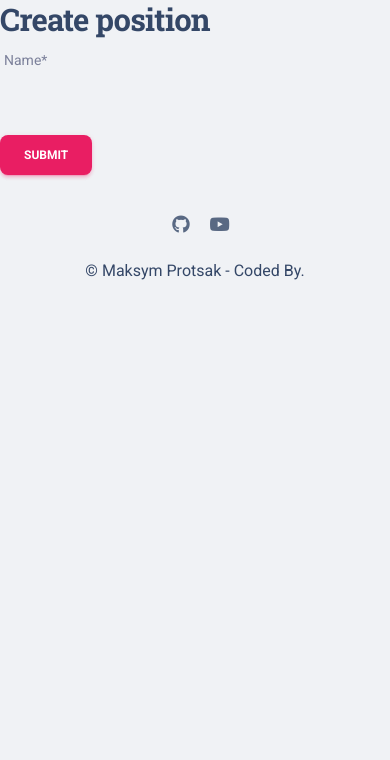
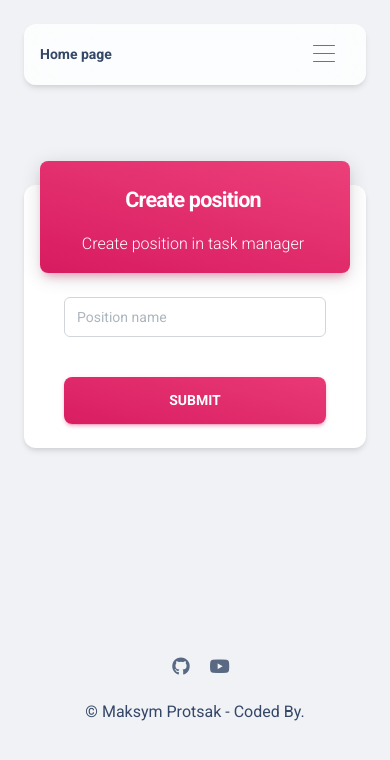
Before and after one commit to MaksymProtsak/it-company-task-manager, a Django app: page /positions/create/ in a window 390 px wide. Shown: the top 760 px of the page. Run offline with Django 5.2, Linux system fonts and the light colour scheme; the visitor is signed in with stand-in values (Sample User, id 1); some libraries are stand-ins or nearby versions.

Commit message:
Changed position page form like register form. Added header and footed.

```diff
--- a/templates/task_manager/position_form.html
+++ b/templates/task_manager/position_form.html
@@ -1,12 +1,53 @@
 {% extends "base.html" %}
 {% load crispy_forms_filters %}
-
+{% block title %}{{ object|yesno:"Update,Create" }}{% endblock %}
 {% block content %}
-  <h1>{{ object|yesno:"Update,Create" }} position</h1>
-  <form action="" method="post" novalidate>
-    {% csrf_token %}
-    {{ form|crispy }}
-
-    <input type="submit" value="Submit" class="btn btn-primary">
-  </form>
+  {% include 'includes/navigation.html' %}
+  <div class="page-header align-items-center min-vh-75">
+    <div class="container my-auto">
+      <div class="row">
+        <div class="col-lg-4 col-md-8 col-12 mx-auto">
+          <div class="card z-index-0 fadeIn3 fadeInBottom">
+            <div class="card-header p-0 position-relative mt-n4 mx-3 z-index-2">
+              <div class="bg-gradient-primary shadow-primary border-radius-lg py-3 pe-1">
+                <h4 class="text-white font-weight-bolder text-center mt-2 mb-0">
+                  {{ object|yesno:"Update,Create" }} position
+                </h4>
+                <div class="row mt-3">
+                  <p class="mb-0 text-white text-center">
+                    {{ object|yesno:"Update,Create" }} position in task manager
+                  </p>
+                </div>
+              </div>
+              <div class="card-body">
+                <form role="form" method="post" action="">
+                  {% csrf_token %}
+                  <div class="input-group input-group-outline mb-3">
+                    {% if object %}
+                    <input
+                        type="text"
+                        name="name"
+                        value="{% if object %}{{ position.name }}{% else %}Position name{% endif %}"
+                        class="form-control"
+                        required
+                        id="id_username">
+                    {% else %}
+                      <input
+                        type="text"
+                        name="name"
+                        placeholder="Position name"
+                        class="form-control"
+                        required
+                        id="id_username">
+                    {% endif %}
+                  </div>
+                  <input type="submit" value="Submit" class="btn btn-lg bg-gradient-primary btn-lg w-100 mt-4 mb-0">
+                </form>
+              </div>
+            </div>
+          </div>
+        </div>
+      </div>
+    </div>
+  </div>
 {% endblock %}
```
